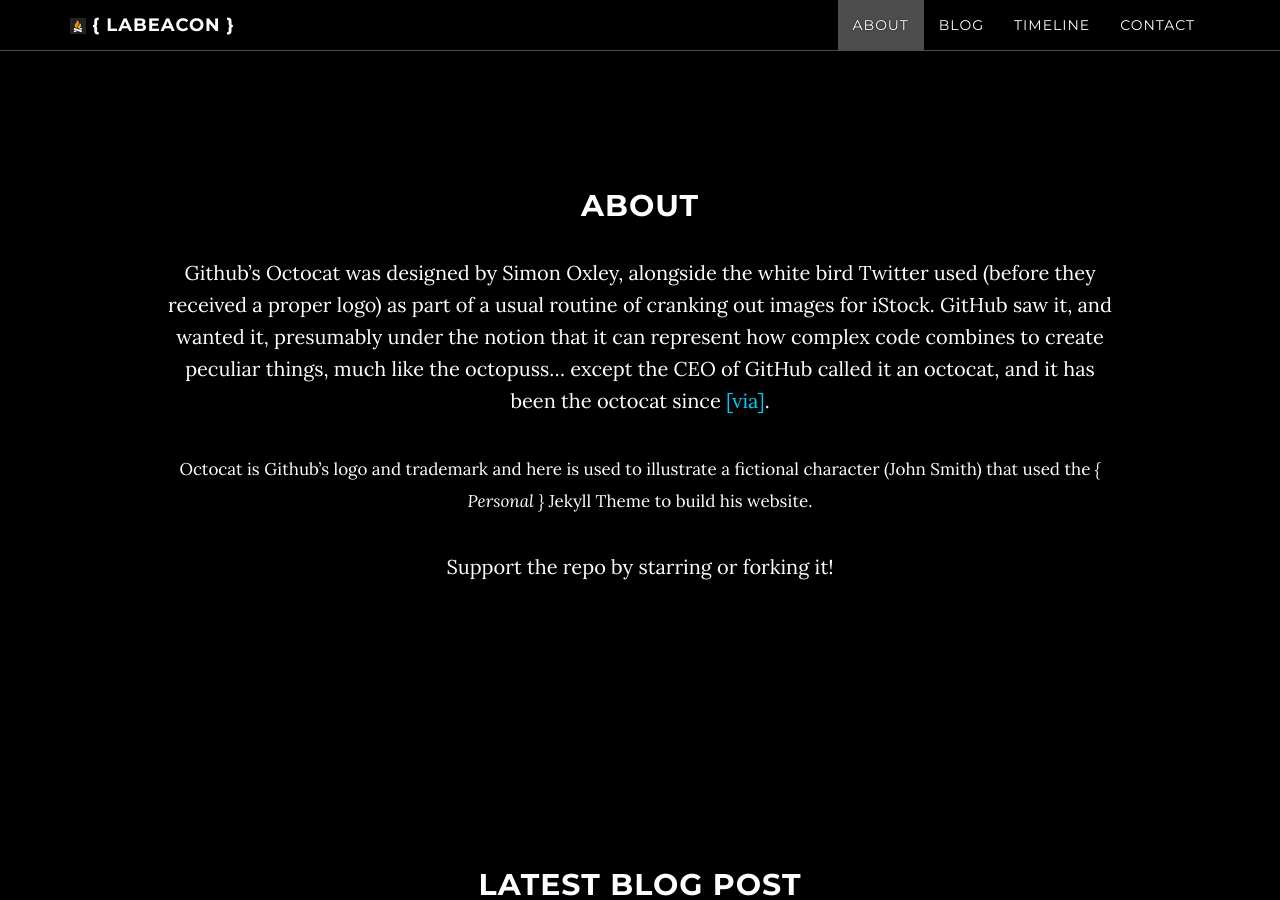
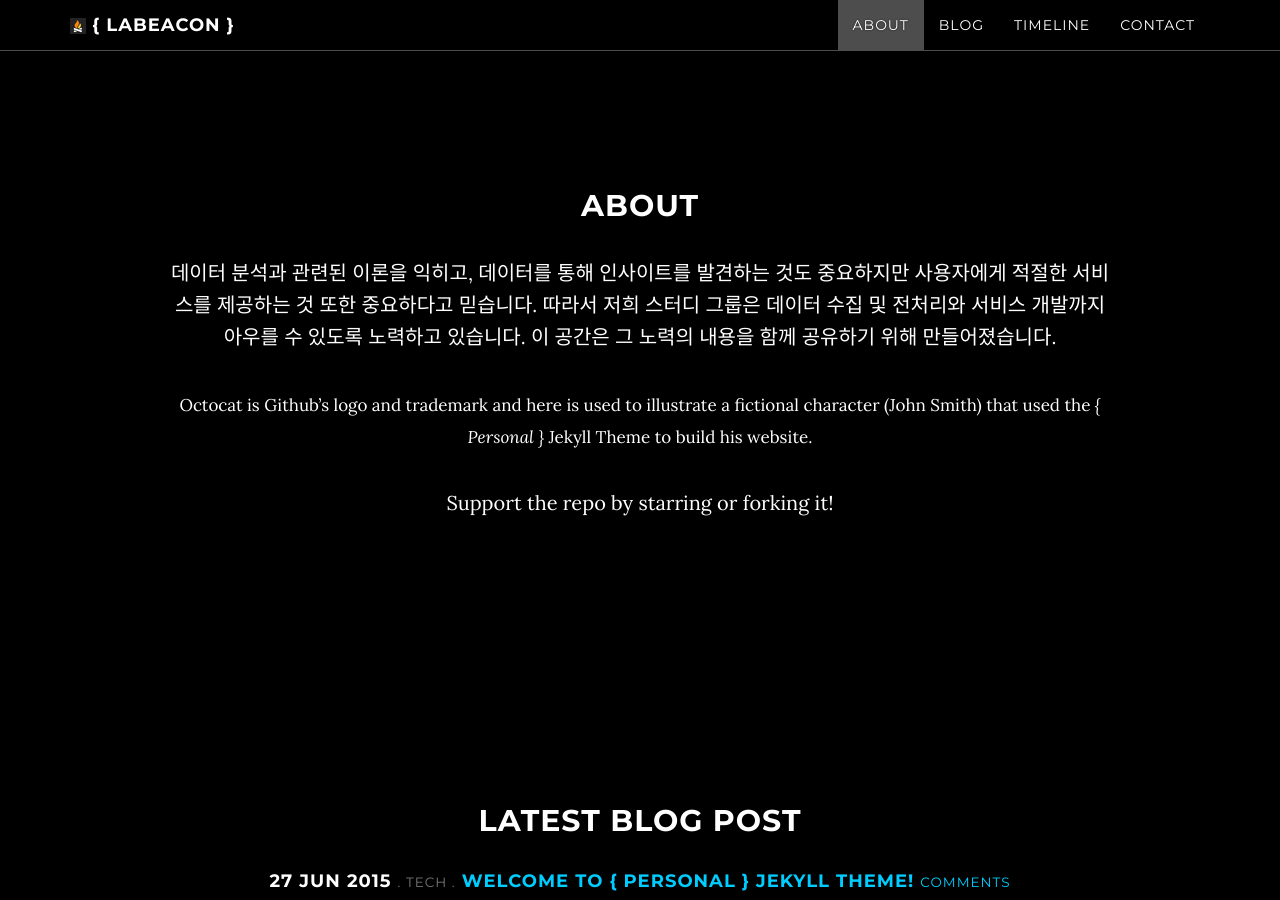
Before and after one commit to LaBeacon/labeacon.github.io, a Jekyll site: the page built from index.html, in a window 1280 px wide and 900 px high, scrolled down 961 px. Built offline with Jekyll 4.4.1, drawn with Linux system fonts in a browser that asks for light colours; nearby versions of some CDN libraries; comment, search, counter and statistics services are not loaded.

Commit message:
스터디 그룹 소개 내용 작성

```diff
--- a/about.html
+++ b/about.html
@@ -5,7 +5,7 @@ title: About
 ---
 ## About
 
-Github's Octocat was designed by Simon Oxley, alongside the white bird Twitter used (before they received a proper logo) as part of a usual routine of cranking out images for iStock. GitHub saw it, and wanted it, presumably under the notion that it can represent how complex code combines to create peculiar things, much like the octopuss... except the CEO of GitHub called it an octocat, and it has been the octocat since <a href="https://www.quora.com/GitHub/What-is-the-story-behind-GitHub%E2%80%99s-octocat-mascot" target="_blank">[via]</a>.
+데이터 분석과 관련된 이론을 익히고, 데이터를 통해 인사이트를 발견하는 것도 중요하지만 사용자에게 적절한 서비스를 제공하는 것 또한 중요하다고 믿습니다. 따라서 저희 스터디 그룹은 데이터 수집 및 전처리와 서비스 개발까지 아우를 수 있도록 노력하고 있습니다. 이 공간은 그 노력의 내용을 함께 공유하기 위해 만들어졌습니다.
 
 <small>
 Octocat is Github's logo and trademark and here is used to illustrate a fictional character (John Smith) that used the *{ Personal }* Jekyll Theme to build his website.
```
